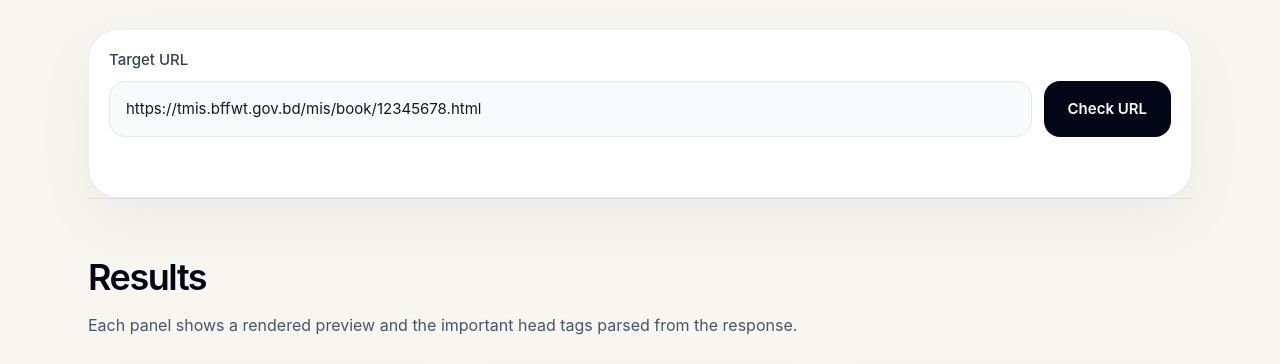
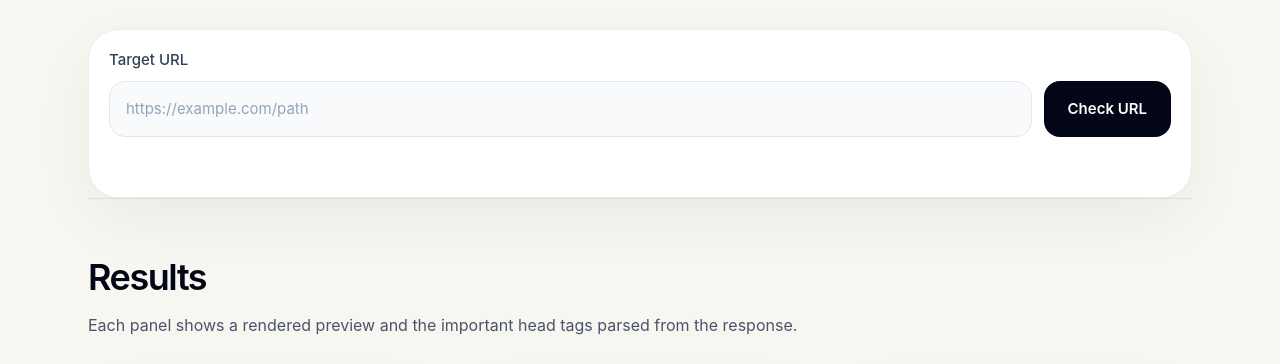
Before and after one commit to JayedAhsan/Is-My-Website-SEO-Poisoned, a website: page index.html in a window 1280 px wide. Shown: the part 733-1097 px from the top of the page. Drawn offline with Linux system fonts and the light colour scheme; files that its build step writes are made by us from their sources.

Commit message:
Clear URL input field in index.html

```diff
--- a/index.html
+++ b/index.html
@@ -73,7 +73,7 @@
             id="urlInput"
             type="url"
             placeholder="https://example.com/path"
-            value="https://tmis.bffwt.gov.bd/mis/book/12345678.html"
+            value=""
             class="url-input"
           >
           <button id="checkButton" type="button" class="primary-button">Check URL</button>
```
